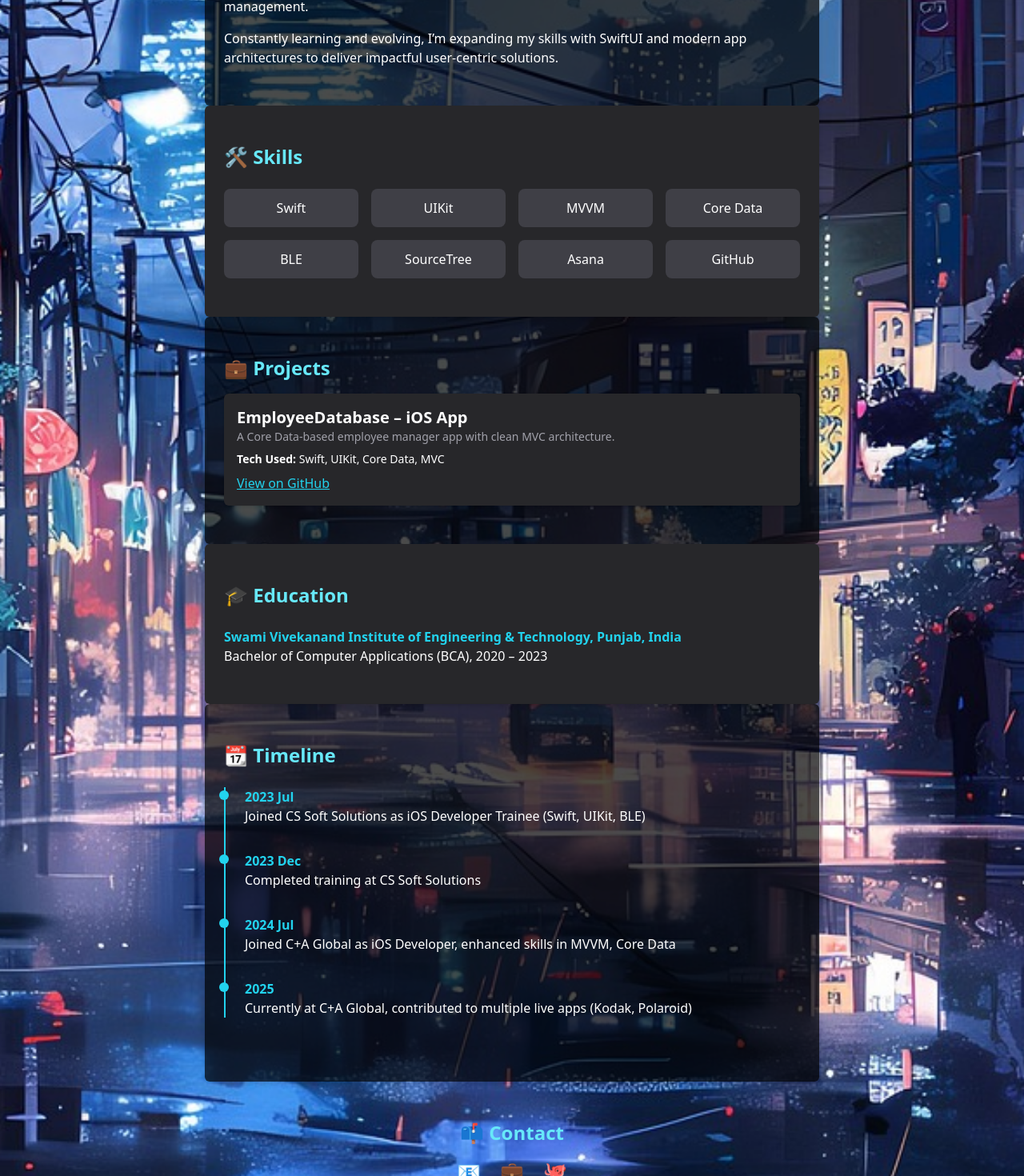
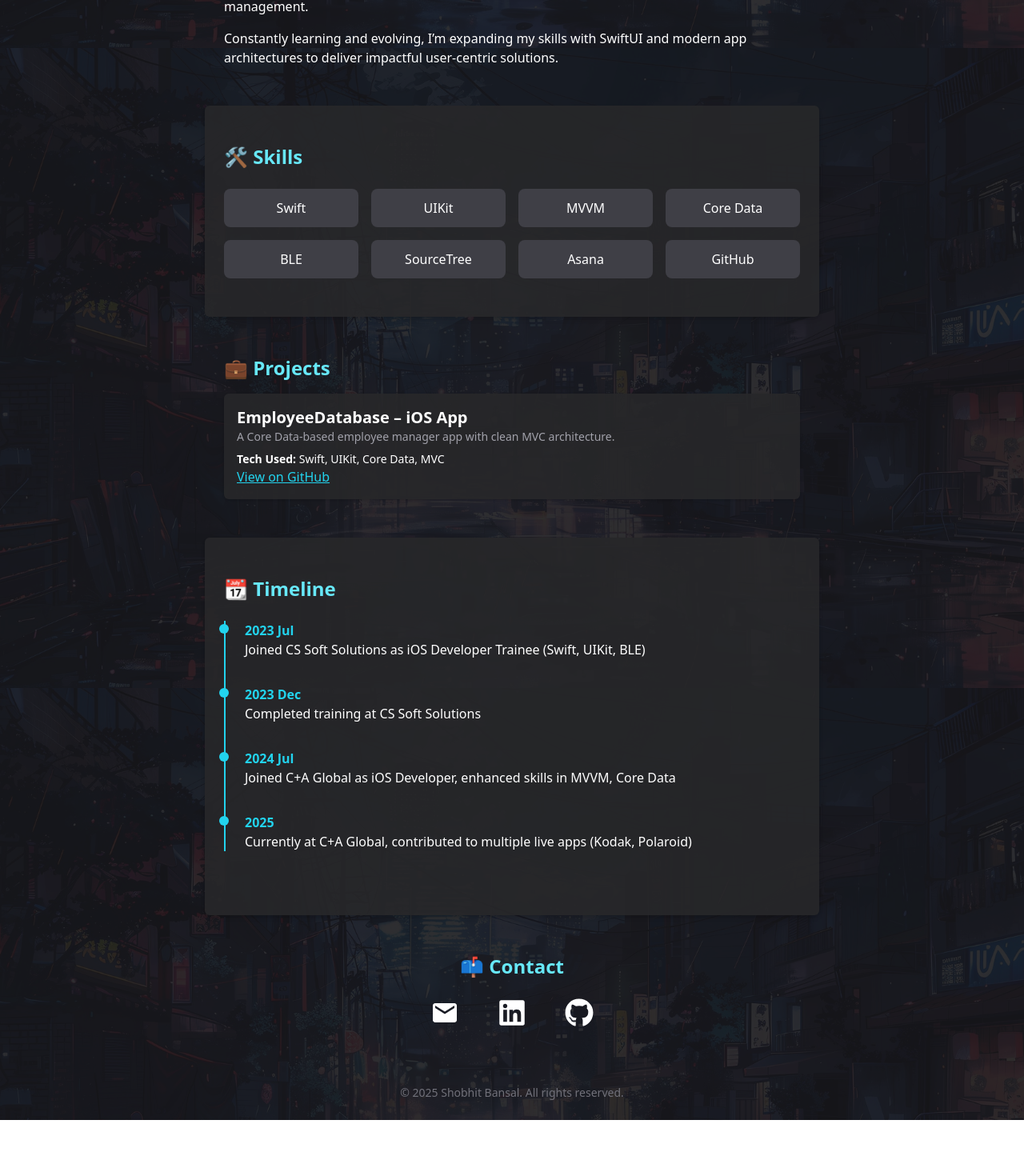
Before and after one commit to ShobhitB2002/shobhit-portfolio, a React (Create React App) app: page / in a window 1280 px wide. Shown: the part 740-2210 px from the top of the page at 80% size. After the commit the page ends 2140 px from the top, so only its background shows below. Built offline with nearby package versions, Linux system fonts and the light colour scheme.

Commit message:
no message

```diff
--- a/src/App.js
+++ b/src/App.js
@@ -1,21 +1,33 @@
 import React from "react";
+import { FaGithub, FaLinkedin } from "react-icons/fa";
+import { MdEmail } from "react-icons/md";
 
 export default function App() {
   return (
+    // Background wrapper with fixed full cover image
     <div
-      className="bg-cover bg-center min-h-screen text-white font-sans"
+      className="min-h-screen bg-cover bg-center bg-fixed"
       style={{ backgroundImage: "url('/background.jpg')" }}
     >
+      {/* Overlay to improve readability */}
+      <div className="min-h-screen">
+        <div
+          className="bg-zinc-900 bg-opacity-90 text-white min-h-screen font-sans select-none"
+          onContextMenu={(e) => e.preventDefault()}
+        >
           {/* Hero Section */}
-      <section className="flex flex-col items-center justify-center text-center py-20 px-4 bg-black bg-opacity-60">
+          <section className="flex flex-col items-center justify-center text-center py-20 px-4">
             <img
               src="/profile.jpg"
               alt="Shobhit Bansal"
-          className="w-40 h-40 rounded-full border-4 border-cyan-400 mb-6 select-none pointer-events-none"
+              className="w-40 h-40 rounded-full border-4 border-cyan-400 mb-6"
+              draggable={false}
             />
-        <h1 className="text-4xl font-bold text-cyan-400">Hi, I’m Shobhit Bansal</h1>
+            <h1 className="text-4xl font-bold text-cyan-400 cursor-default select-text-none">
+              Hi, I’m Shobhit Bansal
+            </h1>
             <p className="text-xl mt-2">Just a guy with Swift and a dream.</p>
-        <p className="text-xl">iOS Dev. Storyboard Veteran. UIKit loyalist.</p>
+            <p className="text-xl">iOS Dev. Storyboard veteran. UIKit loyalist.</p>
             <a
               href="/resume.pdf"
               target="_blank"
@@ -27,12 +39,12 @@ export default function App() {
           </section>
 
           {/* About Me */}
-      <section className="px-6 py-12 max-w-3xl mx-auto bg-black bg-opacity-70 rounded-md shadow-md">
+          <section className="px-6 py-12 max-w-3xl mx-auto">
             <h2 className="text-2xl font-bold mb-4 text-cyan-300">📘 About Me</h2>
             <p>
               I’m Shobhit Bansal, an iOS Developer passionate about crafting high-quality mobile experiences.
-          With nearly two years of professional experience, I specialize in building clean, maintainable apps
-          using Swift, UIKit, MVVM, and Core Data.
+              With nearly two years of professional experience, I specialize in building clean, maintainable
+              apps using Swift, UIKit, MVVM, and Core Data.
             </p>
             <p className="mt-4">
               I have contributed to real-world products for brands like Kodak and Polaroid, focusing on features
@@ -45,7 +57,7 @@ export default function App() {
           </section>
 
           {/* Skills */}
-      <section className="px-6 py-12 bg-zinc-800 max-w-3xl mx-auto rounded-md shadow-md">
+          <section className="px-6 py-12 bg-zinc-800 bg-opacity-90 max-w-3xl mx-auto rounded-md shadow-md">
             <h2 className="text-2xl font-bold mb-6 text-cyan-300">🛠️ Skills</h2>
             <ul className="grid grid-cols-2 sm:grid-cols-4 gap-4">
               {[
@@ -69,10 +81,10 @@ export default function App() {
           </section>
 
           {/* Projects */}
-      <section className="px-6 py-12 max-w-3xl mx-auto bg-black bg-opacity-70 rounded-md shadow-md">
+          <section className="px-6 py-12 max-w-3xl mx-auto">
             <h2 className="text-2xl font-bold mb-4 text-cyan-300">💼 Projects</h2>
             <div className="space-y-6">
-          <div className="bg-zinc-800 p-4 rounded-md shadow hover:shadow-lg transition-shadow">
+              <div className="bg-zinc-800 bg-opacity-90 p-4 rounded-md shadow hover:shadow-lg transition-shadow">
                 <h3 className="text-xl font-semibold">EmployeeDatabase – iOS App</h3>
                 <p className="text-sm text-zinc-400">
                   A Core Data-based employee manager app with clean MVC architecture.
@@ -83,7 +95,7 @@ export default function App() {
                 <a
                   href="https://github.com/ShobhitB2002/EmployeeDatabase-iOS"
                   target="_blank"
-              className="text-cyan-400 underline hover:text-cyan-300 mt-2 inline-block"
+                  className="text-cyan-400 underline hover:text-cyan-300"
                   rel="noopener noreferrer"
                 >
                   View on GitHub
@@ -92,19 +104,8 @@ export default function App() {
             </div>
           </section>
 
-      {/* Education */}
-      <section className="px-6 py-12 max-w-3xl mx-auto bg-zinc-800 rounded-md shadow-md">
-        <h2 className="text-2xl font-bold mb-6 text-cyan-300">🎓 Education</h2>
-        <ul className="space-y-4">
-          <li>
-            <p className="font-semibold text-cyan-400">Swami Vivekanand Institute of Engineering & Technology, Punjab, India</p>
-            <p>Bachelor of Computer Applications (BCA), 2020 – 2023</p>
-          </li>
-        </ul>
-      </section>
-
           {/* Timeline */}
-      <section className="px-6 py-12 bg-black bg-opacity-70 max-w-3xl mx-auto rounded-md shadow-md">
+          <section className="px-6 py-12 bg-zinc-800 bg-opacity-90 max-w-3xl mx-auto rounded-md shadow-md">
             <h2 className="text-2xl font-bold mb-6 text-cyan-300">📆 Timeline</h2>
             <ol className="relative border-l-2 border-cyan-400 pl-6">
               <li className="mb-8">
@@ -132,39 +133,44 @@ export default function App() {
 
           {/* Contact */}
           <section className="px-6 py-12 text-center">
-        <h2 className="text-2xl font-bold mb-4 text-cyan-300">📫 Contact</h2>
-        <div className="flex justify-center gap-6 text-cyan-400 text-2xl">
+            <h2 className="text-2xl font-bold mb-6 text-cyan-300">📫 Contact</h2>
+            <div className="flex justify-center gap-12 text-4xl">
               <a
                 href="mailto:shobhitbansal.chd@gmail.com"
+                className="hover:text-cyan-400 transition-colors"
                 target="_blank"
                 rel="noopener noreferrer"
-            className="hover:text-cyan-200"
+                aria-label="Email"
               >
-            📧
+                <MdEmail />
               </a>
               <a
                 href="https://www.linkedin.com/in/shobhitbansal2002"
+                className="hover:text-cyan-400 transition-colors"
                 target="_blank"
                 rel="noopener noreferrer"
-            className="hover:text-cyan-200"
+                aria-label="LinkedIn"
               >
-            💼
+                <FaLinkedin />
               </a>
               <a
                 href="https://github.com/ShobhitB2002"
+                className="hover:text-cyan-400 transition-colors"
                 target="_blank"
                 rel="noopener noreferrer"
-            className="hover:text-cyan-200"
+                aria-label="GitHub"
               >
-            🐙
+                <FaGithub />
               </a>
             </div>
           </section>
 
           {/* Footer */}
-      <footer className="text-center text-zinc-400 py-6 text-sm select-none">
+          <footer className="text-center text-zinc-500 py-6 text-sm">
             © 2025 Shobhit Bansal. All rights reserved.
           </footer>
         </div>
+      </div>
+    </div>
   );
 }
```
Lines whose indentation alone changed are shown as unchanged.
